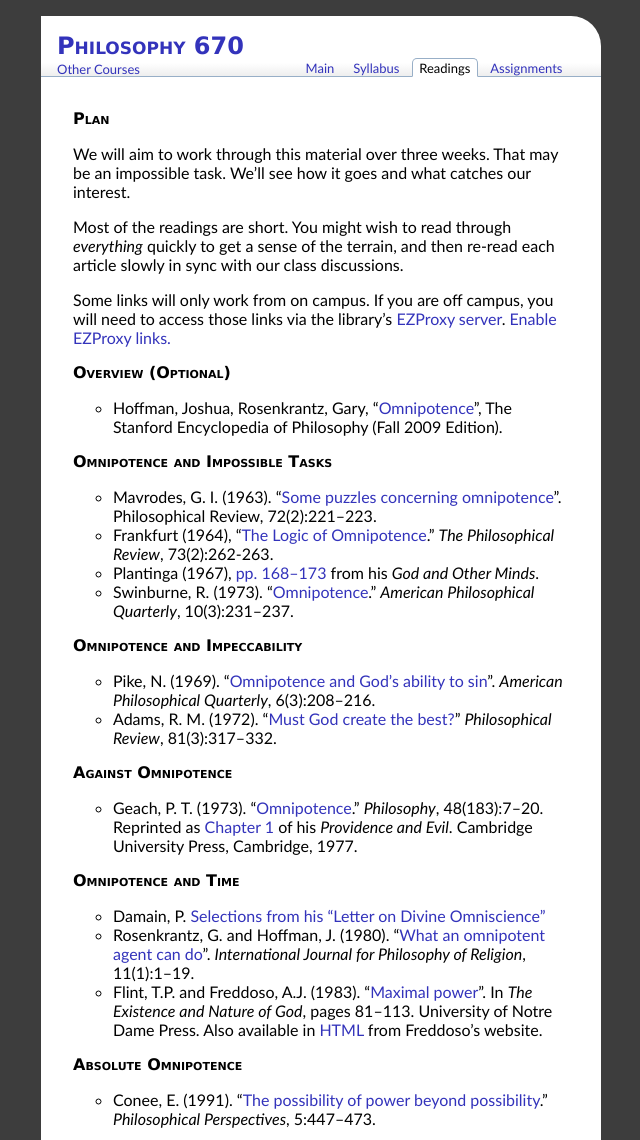
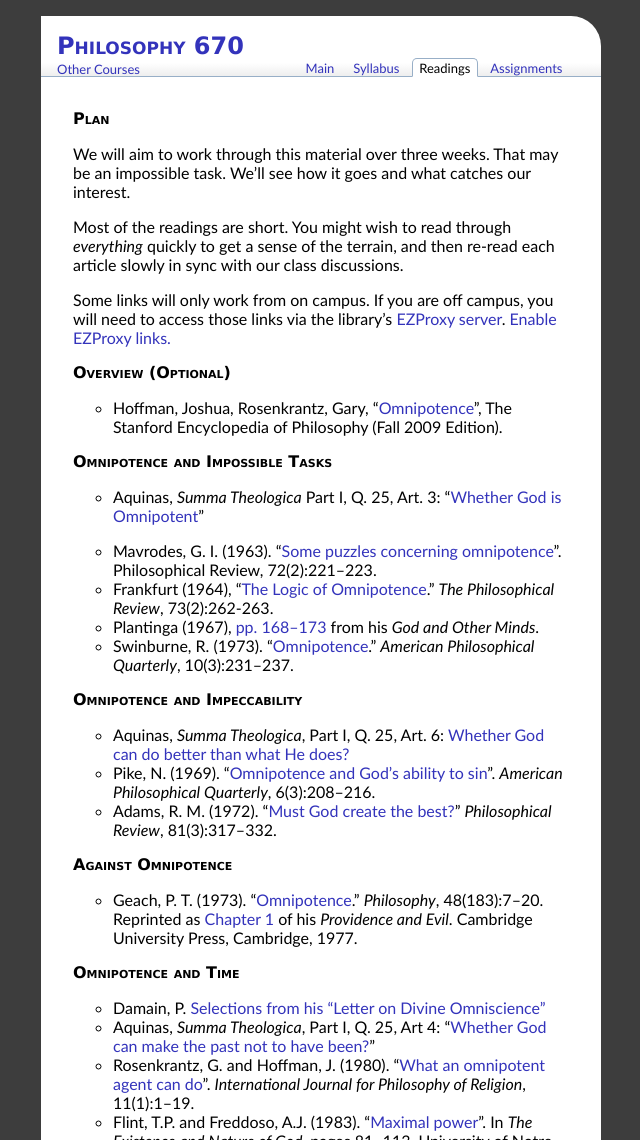
Before and after one commit to dsanson/dsanson.github.com, a Jekyll site: the page built from 670f2010/readings/_posts/2010-09-20-readings-on-omnipotence.markdown, in a window 1280 px wide, cut to the strip 0-1140 px from the top of the page. Shown: the whole strip, without its empty margins (319-959 px from the left). Built offline with Jekyll 4.4.1, drawn with Linux system fonts in a browser that asks for light colours; nearby versions of some CDN libraries; Markdown is read by kramdown in place of the engine named in the settings.

Commit message:
added aquinas readings to 670

```diff
--- a/670f2010/readings/_posts/2010-09-20-readings-on-omnipotence.markdown
+++ b/670f2010/readings/_posts/2010-09-20-readings-on-omnipotence.markdown
@@ -27,6 +27,8 @@ you will need to access those links via the library's [EZProxy server](http://li
 
 # Omnipotence and Impossible Tasks
 
+-   Aquinas, *Summa Theologica* Part I, Q. 25, Art. 3: "[Whether God is Omnipotent](http://www.newadvent.org/summa/1025.htm#article3)"
+
 -   Mavrodes, G. I. (1963).
     "[Some puzzles concerning omnipotence][]". Philosophical Review,
     72(2):221–223.
@@ -39,6 +41,7 @@ you will need to access those links via the library's [EZProxy server](http://li
 
 # Omnipotence and Impeccability
 
+-   Aquinas, *Summa Theologica*, Part I, Q. 25, Art. 6: [Whether God can do better than what He does?](http://www.newadvent.org/summa/1025.htm#article6)
 -   Pike, N. (1969). "[Omnipotence and God’s ability to sin][]".
     *American Philosophical Quarterly*, 6(3):208–216.
 -   Adams, R. M. (1972). "[Must God create the best?][]"
@@ -55,6 +58,7 @@ you will need to access those links via the library's [EZProxy server](http://li
 
 -   Damain, P.
     [Selections from his "Letter on Divine Omniscience"][]
+-   Aquinas, *Summa Theologica*, Part I, Q. 25, Art 4: "[Whether God can make the past not to have been?](http://www.newadvent.org/summa/1025.htm#article4)"
 -   Rosenkrantz, G. and Hoffman, J. (1980).
     "[What an omnipotent agent can do][]".
     *International Journal for Philosophy of Religion*, 11(1):1–19.
```
